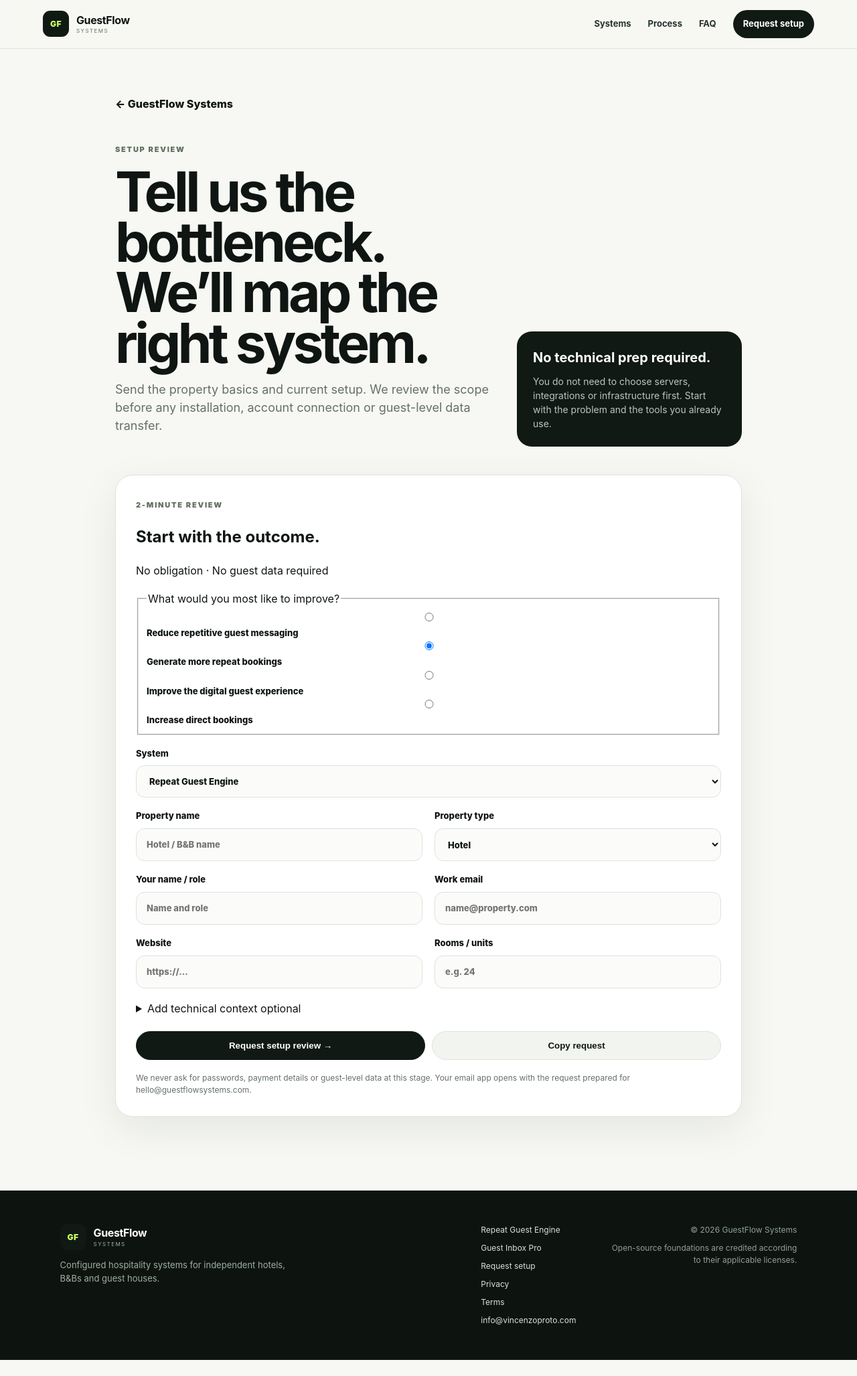
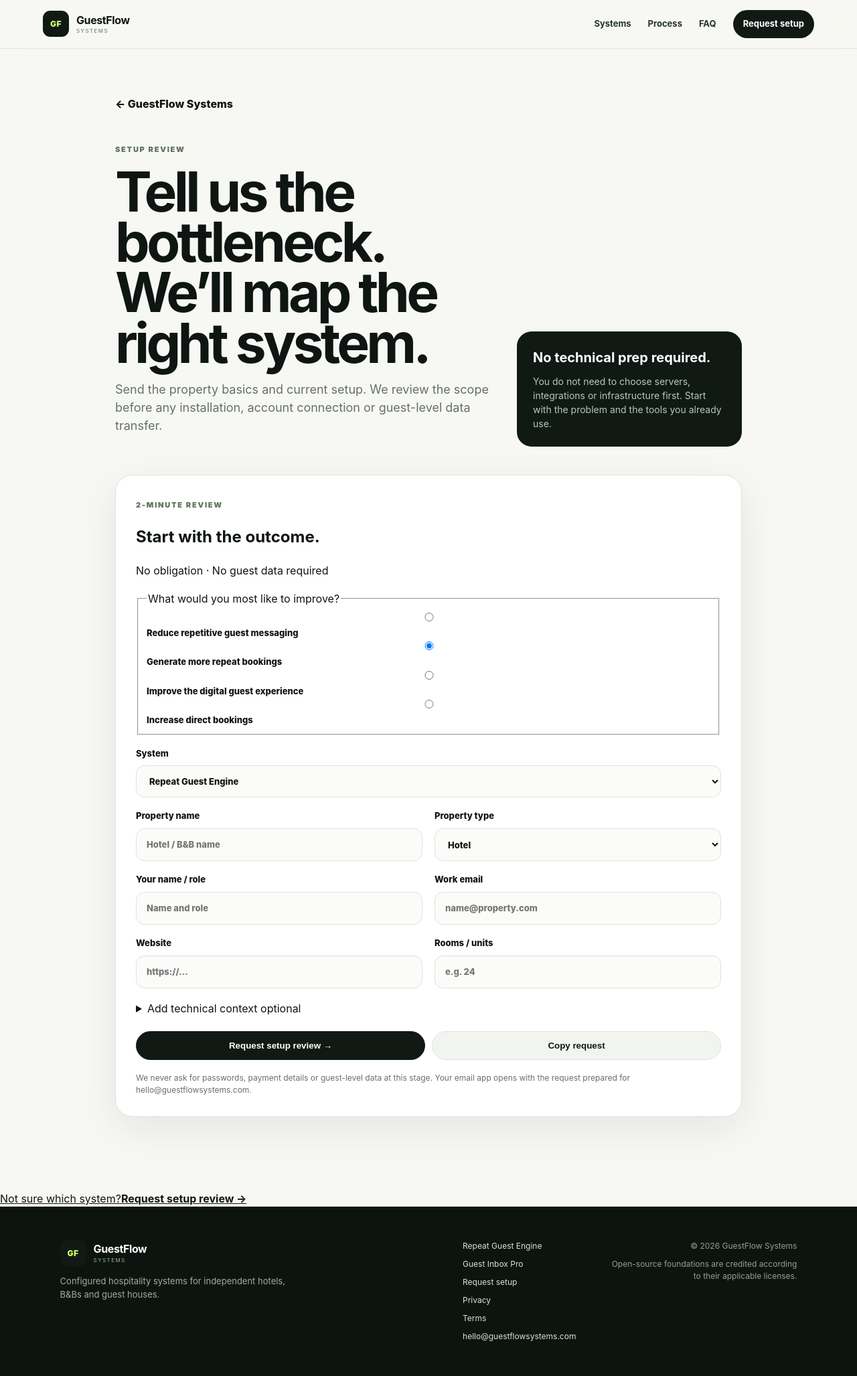
Before and after one commit to vincenzoproto/DigitalGrowthKits, a Next.js app: page /request-setup in a window 1280 px wide. Shown: the whole page at 67% size. Before the commit the page ends 2031 px from the top, so only its background shows below. Built offline with nearby package versions, Linux system fonts and the light colour scheme; no server answers.

Commit message:
Add branded contact and mobile conversion CTA

```diff
--- a/app/layout.tsx
+++ b/app/layout.tsx
@@ -1,56 +1,11 @@
 import type { Metadata } from "next";
 import Link from "next/link";
 import "./globals.css";
-
-const siteUrl = process.env.NEXT_PUBLIC_SITE_URL || "https://guestflowsystems.com";
-
-export const metadata: Metadata = {
-  metadataBase: new URL(siteUrl),
-  title: "GuestFlow Systems | Hospitality growth systems, configured for you",
-  description: "Done-for-you guest messaging, retention, digital concierge and direct-booking systems for independent hotels and B&Bs.",
-  alternates: { canonical: "/" },
-  openGraph: {
-    title: "GuestFlow Systems",
-    description: "Configured hospitality growth systems for independent hotels and B&Bs.",
-    url: siteUrl,
-    siteName: "GuestFlow Systems",
-    type: "website",
-  },
-};
-
-export default function RootLayout({ children }: Readonly<{ children: React.ReactNode }>) {
-  return (
-    <html lang="en">
-      <body>
-        <header className="site-header">
-          <Link href="/" className="brand" aria-label="GuestFlow Systems home">
-            <span className="brand-mark">GF</span>
-            <span className="brand-copy"><strong>GuestFlow</strong><small>Systems</small></span>
-          </Link>
-          <nav>
-            <a href="/#systems">Systems</a>
-            <a href="/#process">Process</a>
-            <a href="/#faq">FAQ</a>
-            <Link className="nav-cta" href="/request-setup">Request setup</Link>
-          </nav>
-        </header>
-        {children}
-        <footer>
-          <div className="footer-brand">
-            <Link href="/" className="brand brand-dark"><span className="brand-mark">GF</span><span className="brand-copy"><strong>GuestFlow</strong><small>Systems</small></span></Link>
-            <p>Configured hospitality systems for independent hotels, B&Bs and guest houses.</p>
-          </div>
-          <div className="footer-links">
-            <Link href="/repeat-guest-engine">Repeat Guest Engine</Link>
-            <Link href="/guest-inbox-pro">Guest Inbox Pro</Link>
-            <Link href="/request-setup">Request setup</Link>
-            <Link href="/privacy">Privacy</Link>
-            <Link href="/terms">Terms</Link>
-            <a href="mailto:info@vincenzoproto.com">info@vincenzoproto.com</a>
-          </div>
-          <div className="footer-meta"><span>© 2026 GuestFlow Systems</span><span>Open-source foundations are credited according to their applicable licenses.</span></div>
-        </footer>
-      </body>
-    </html>
-  );
-}
+const siteUrl=process.env.NEXT_PUBLIC_SITE_URL||"https://guestflowsystems.com";
+export const metadata:Metadata={metadataBase:new URL(siteUrl),title:"GuestFlow Systems | Hospitality growth systems, configured for you",description:"Done-for-you guest messaging, retention, digital concierge and direct-booking systems for independent hotels and B&Bs.",alternates:{canonical:"/"},openGraph:{title:"GuestFlow Systems",description:"Configured hospitality growth systems for independent hotels and B&Bs.",url:siteUrl,siteName:"GuestFlow Systems",type:"website"}};
+export default function RootLayout({children}:Readonly<{children:React.ReactNode}>){return <html lang="en"><body>
+<header className="site-header"><Link href="/" className="brand" aria-label="GuestFlow Systems home"><span className="brand-mark">GF</span><span className="brand-copy"><strong>GuestFlow</strong><small>Systems</small></span></Link><nav><a href="/#systems">Systems</a><a href="/#process">Process</a><a href="/#faq">FAQ</a><Link className="nav-cta" href="/request-setup">Request setup</Link></nav></header>
+{children}
+<Link href="/request-setup" className="mobile-conversion-cta"><span>Not sure which system?</span><strong>Request setup review →</strong></Link>
+<footer><div className="footer-brand"><Link href="/" className="brand brand-dark"><span className="brand-mark">GF</span><span className="brand-copy"><strong>GuestFlow</strong><small>Systems</small></span></Link><p>Configured hospitality systems for independent hotels, B&Bs and guest houses.</p></div><div className="footer-links"><Link href="/repeat-guest-engine">Repeat Guest Engine</Link><Link href="/guest-inbox-pro">Guest Inbox Pro</Link><Link href="/request-setup">Request setup</Link><Link href="/privacy">Privacy</Link><Link href="/terms">Terms</Link><a href="mailto:hello@guestflowsystems.com">hello@guestflowsystems.com</a></div><div className="footer-meta"><span>© 2026 GuestFlow Systems</span><span>Open-source foundations are credited according to their applicable licenses.</span></div></footer>
+</body></html>}
```
